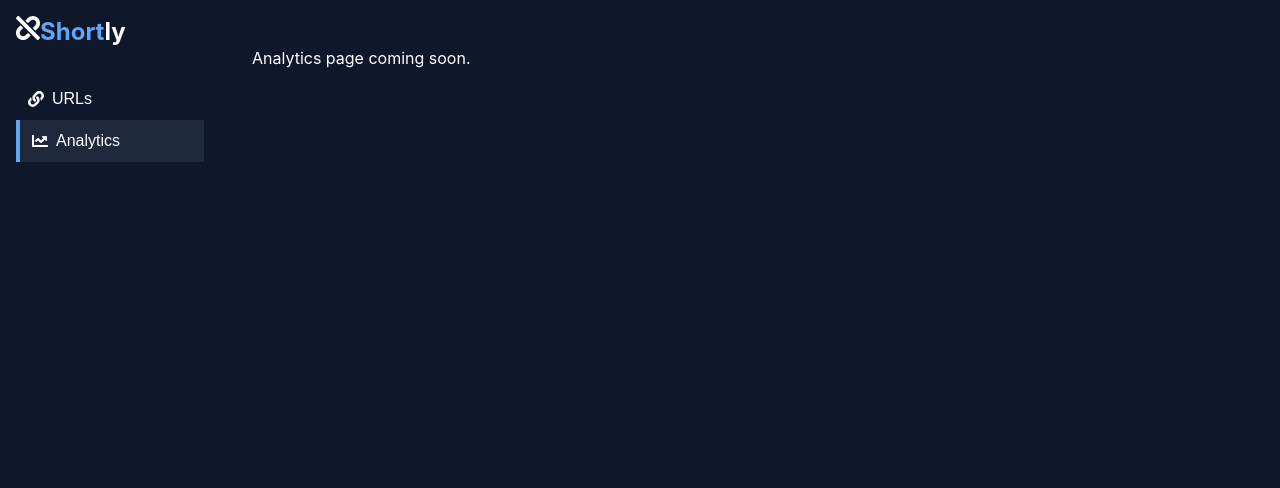
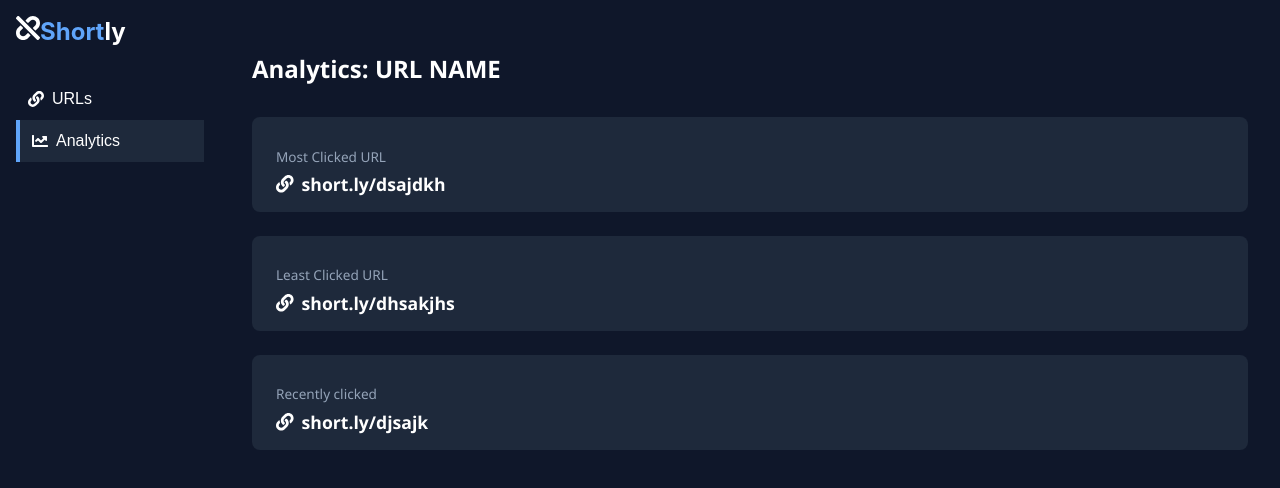
Before and after one commit to michellelyandryy/urlShortener2, a React (Create React App) app in the folder frontend/: page / in a window 1280 px wide. Both pictures are taken after a click on the button "Analytics". Shown: the top 488 px of the page. Built offline with nearby package versions, Linux system fonts and the light colour scheme.

Commit message:
analytics page frontend finished

```diff
--- a/frontend/src/App.js
+++ b/frontend/src/App.js
@@ -1,21 +1,27 @@
 import React, { useState } from "react";
 import Sidebar from "./Components/sideBar";
 import UrlDashboard from "./Pages/urlDashboard";
+import AnalyticsPage from "./Pages/analyticsPage";
+
 import "./style/App.css";
-import "./style/sideBar.css"; // adjust paths if needed
-import "./style/urlDashboard.css"; // make sure this exists too
+import "./style/sideBar.css";
+import "./style/urlDashboard.css";
+import "./style/analyticsPage.css";
 
 function App() {
   const [activePage, setActivePage] = useState("urls");
 
   return (
     <div className="grid-layout">
+      {/* Sidebar navigation */}
       <Sidebar activePage={activePage} setActivePage={setActivePage} />
+
+      {/* Main content area */}
       <main className="content">
         {activePage === "urls" ? (
           <UrlDashboard />
         ) : (
-          <p style={{ color: "white" }}>Analytics page coming soon.</p>
+          <AnalyticsPage />
         )}
       </main>
     </div>
--- a/frontend/src/Pages/analyticsPage.js
+++ b/frontend/src/Pages/analyticsPage.js
@@ -0,0 +1,92 @@
+import React, { useState } from "react";
+import { FaLink } from "react-icons/fa";
+import "../style/analyticsPage.css";
+import axios from "axios";
+
+// const AnalyticsPage = () => {
+//     const [data, setData] = useState(null);
+
+//     useEffect(() => {
+//       // Fetch analytics data
+//       axios.get("http://localhost:5000/api/analytics")
+//         .then(res => setData(res.data))
+//         .catch(err => console.error("Failed to load analytics", err));
+//     }, []);
+
+//     if (!data) {
+//       return <p style={{ color: "#94a3b8" }}>Loading analytics...</p>;
+//     }
+
+//     return (
+//       <div className="analytics-page">
+//         <h2>Analytics: URL Summary</h2>
+
+//         <div className="analytics-section">
+//           <div className="analytics-card">
+//             <p className="label">Most Clicked URL</p>
+//             <div className="url-display">
+//               <FaLink />
+//               <span className="url">{data.mostClicked}</span>
+//             </div>
+//           </div>
+
+//           <div className="analytics-card">
+//             <p className="label">Least Clicked URL</p>
+//             <div className="url-display">
+//               <FaLink />
+//               <span className="url">{data.leastClicked}</span>
+//             </div>
+//           </div>
+
+//           <div className="analytics-card">
+//             <p className="label">Recently clicked</p>
+//             <div className="url-display">
+//               <FaLink />
+//               <span className="url">{data.recentlyClicked}</span>
+//             </div>
+//           </div>
+//         </div>
+//       </div>
+//     );
+//   };
+
+const AnalyticsPage = () => {
+    // 🧪 Mock data for now
+    const mostClicked = "short.ly/dsajdkh";
+    const leastClicked = "short.ly/dhsakjhs";
+    const recentlyClicked = "short.ly/djsajk";
+
+    return (
+      <div className="analytics-page">
+        <h2>Analytics: URL NAME</h2>
+
+        <div className="analytics-section">
+          <div className="analytics-card">
+            <p className="label">Most Clicked URL</p>
+            <div className="url-display">
+              <FaLink />
+              <span className="url">{mostClicked}</span>
+            </div>
+          </div>
+
+          <div className="analytics-card">
+            <p className="label">Least Clicked URL</p>
+            <div className="url-display">
+              <FaLink />
+              <span className="url">{leastClicked}</span>
+            </div>
+          </div>
+
+          <div className="analytics-card">
+            <p className="label">Recently clicked</p>
+            <div className="url-display">
+              <FaLink />
+              <span className="url">{recentlyClicked}</span>
+            </div>
+          </div>
+        </div>
+      </div>
+    );
+  };
+
+  export default AnalyticsPage;
--- /dev/null
+++ b/frontend/src/style/analyticsPage.css
@@ -0,0 +1,34 @@
+.analytics-page {
+    color: white;
+    font-family: 'Segoe UI', sans-serif;
+  }
+
+  .analytics-page h2 {
+    margin-bottom: 2rem;
+  }
+
+  .analytics-section {
+    display: flex;
+    flex-direction: column;
+    gap: 1.5rem;
+  }
+
+  .analytics-card {
+    background-color: #1e293b;
+    border-radius: 0.5rem;
+    padding: 1rem 1.5rem;
+  }
+
+  .label {
+    color: #94a3b8;
+    font-size: 0.85rem;
+    margin-bottom: 0.4rem;
+  }
+
+  .url-display {
+    display: flex;
+    align-items: center;
+    gap: 0.5rem;
+    font-weight: bold;
+    font-size: 1.1rem;
+  }
```
